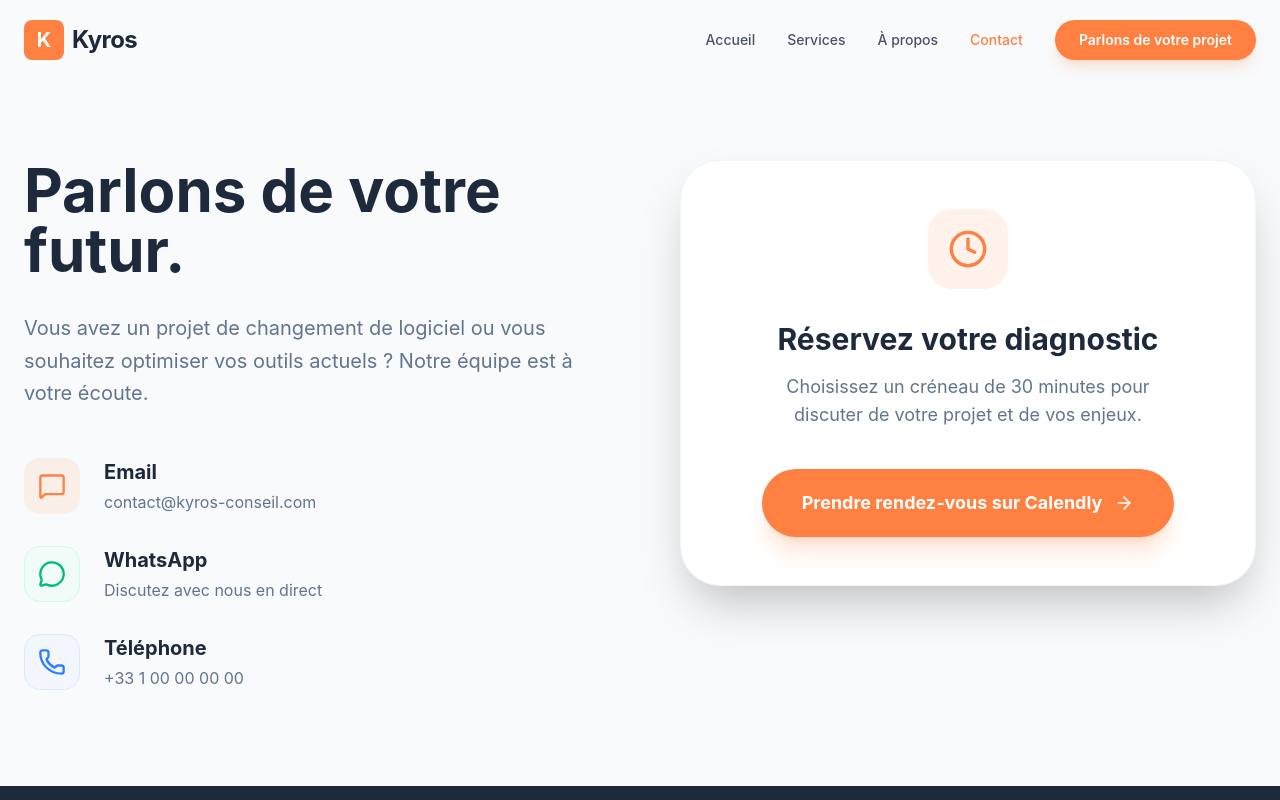
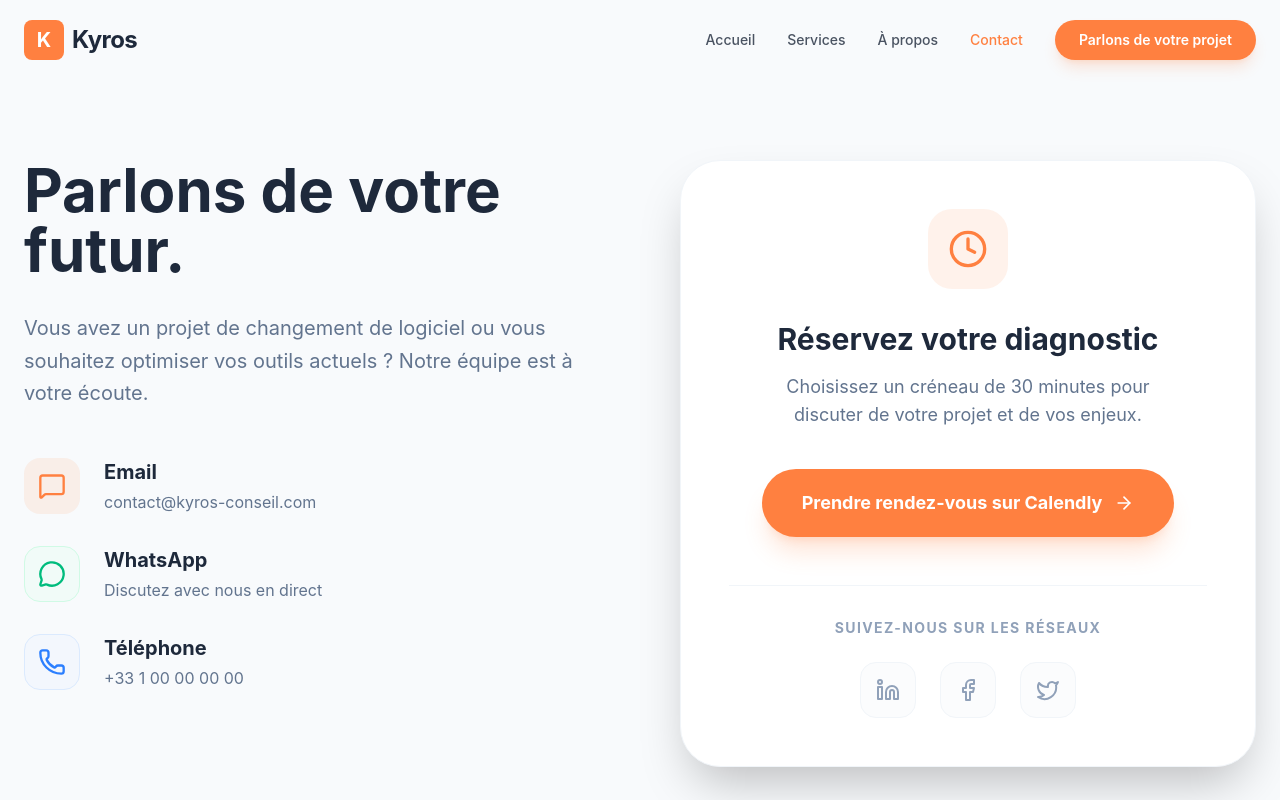
Before and after one commit to devandfree/kyros_ec, a React (Vite) app: page / in a window 1280 px wide. Both pictures are taken after a click on the button "Parlons de votre projet". Shown: the top 800 px of the page. Built offline with nearby package versions, Linux system fonts and the light colour scheme.

Commit message:
feat: Add social media links to footer
Integrates LinkedIn, Facebook, and X (Twitter) links into the application's footer section to enhance social presence and user engagement.

```diff
--- a/src/App.tsx
+++ b/src/App.tsx
@@ -28,7 +28,10 @@ import {
   Heart,
   Target,
   Eye,
-  ChevronUp
+  ChevronUp,
+  Facebook,
+  Linkedin,
+  Twitter,
 } from 'lucide-react';
 
 // --- Constants & Data ---
@@ -1151,6 +1154,27 @@ const ContactPage = () => {
             >
               Prendre rendez-vous sur Calendly <ArrowRight size={20} />
             </a>
+
+            <div className="mt-12 pt-8 border-t border-slate-100">
+              <p className="text-sm font-bold text-slate-400 uppercase tracking-widest mb-6">Suivez-nous sur les réseaux</p>
+              <div className="flex justify-center gap-6">
+                {[
+                  { icon: <Linkedin size={24} />, href: "#", label: "LinkedIn", color: "hover:text-[#0077b5] hover:bg-[#0077b5]/10" },
+                  { icon: <Facebook size={24} />, href: "#", label: "Facebook", color: "hover:text-[#1877f2] hover:bg-[#1877f2]/10" },
+                  { icon: <Twitter size={24} />, href: "#", label: "X (Twitter)", color: "hover:text-black hover:bg-black/10" }
+                ].map((social, i) => (
+                  <motion.a
+                    key={i}
+                    href={social.href}
+                    whileHover={{ y: -5 }}
+                    className={`w-14 h-14 rounded-2xl flex items-center justify-center text-slate-400 transition-all duration-300 border border-slate-100 bg-slate-50/50 ${social.color}`}
+                    aria-label={social.label}
+                  >
+                    {social.icon}
+                  </motion.a>
+                ))}
+              </div>
+            </div>
           </div>
         </div>
       </div>
```
